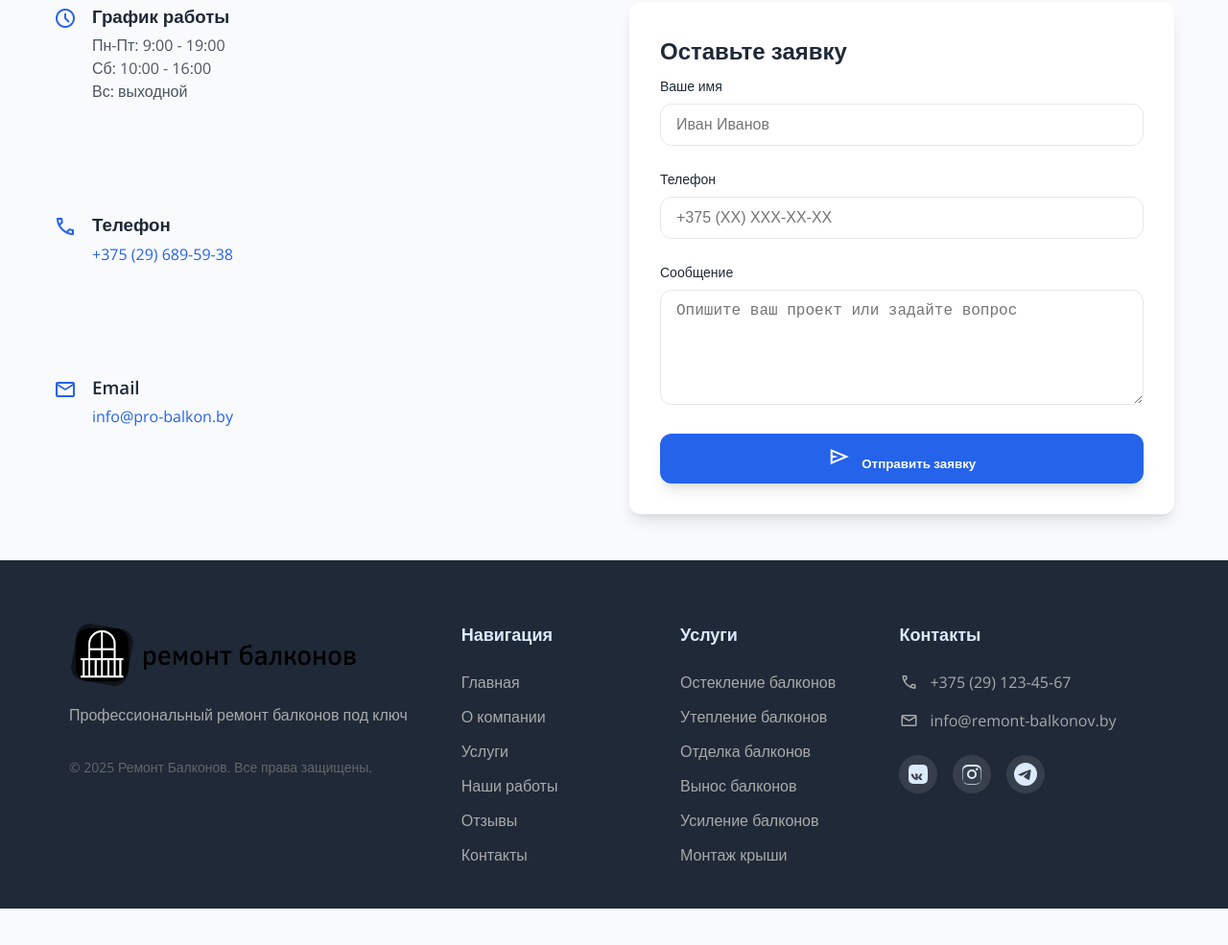
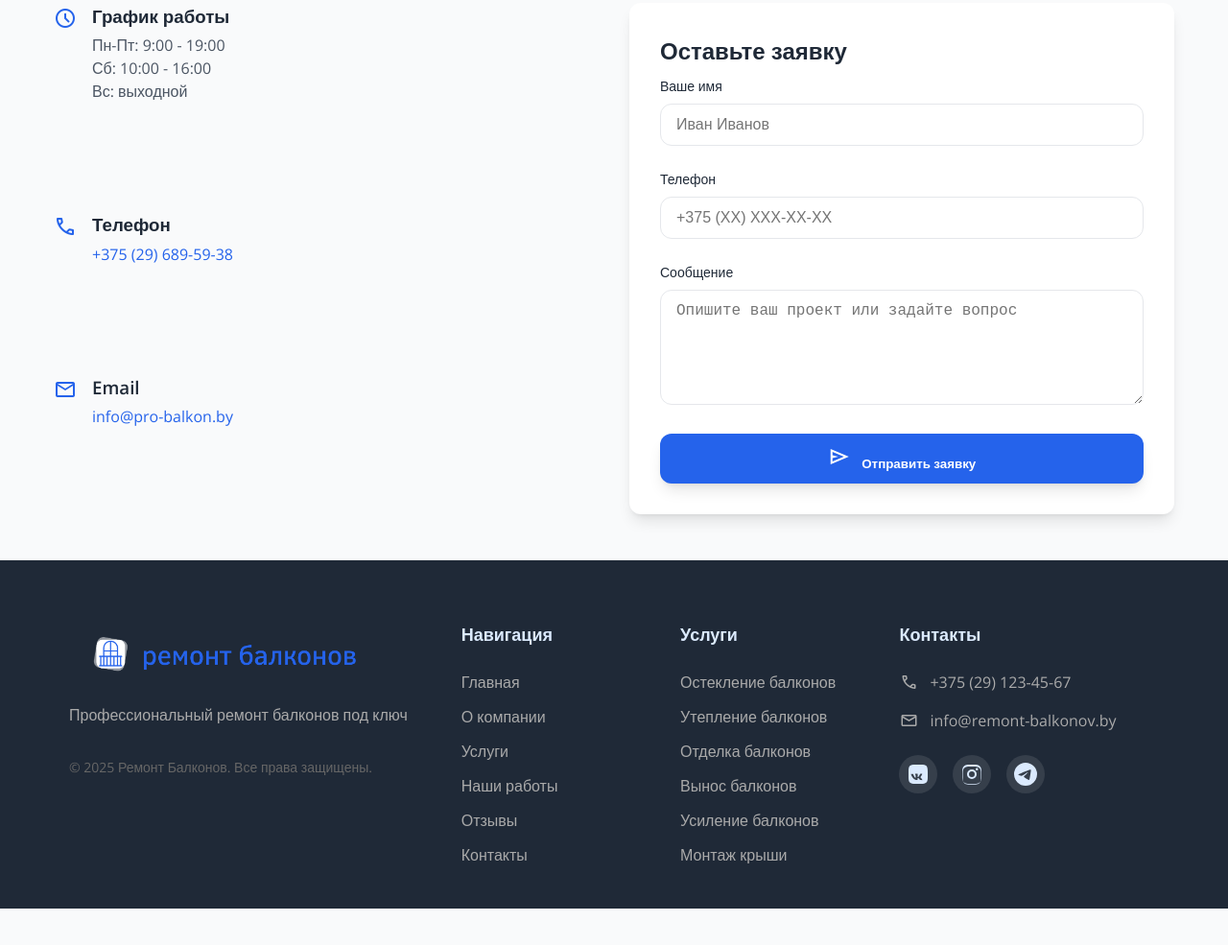
Before and after one commit to knzvm/balconyrepair, a website: page index.html in a window 1280 px wide. Shown: the part 4777-5762 px from the top of the page at 96% size. Drawn offline with nearby package versions, Linux system fonts and the light colour scheme.

Commit message:
frammmme

```diff
--- a/index.html
+++ b/index.html
@@ -542,7 +542,7 @@
                 <div class="footer-info">
                     <div class="footer-logo">
                         <img
-                        src="img/footer.png"
+                        src="img/Frame 3.png"
                         alt="Иконка Ремонт Балконов"
                         class="custom-icon-image"
                     >
```
Also changed, not shown: img/Frame 3.png (added).
